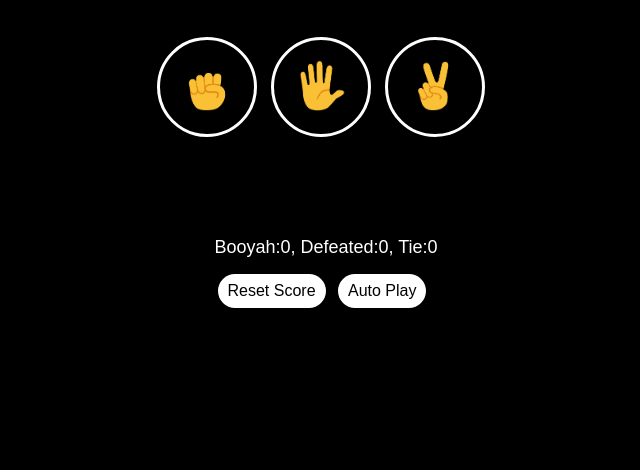
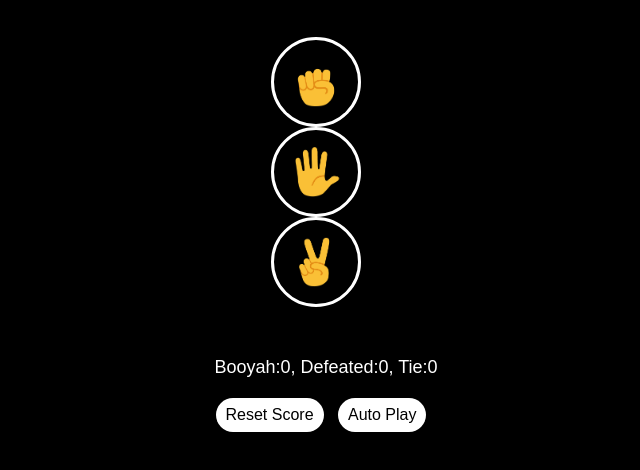
Before and after one commit to VARDHAN2K3/Rock-Paper-Scissor, a plain HTML site: page index.html in a window 1280 px wide. Shown: the part 142-612 px from the top of the page, without its empty margins (314-954 px from the left). Drawn offline with Linux system fonts and the light colour scheme.

Commit message:
Update rps.css

```diff
--- a/rps.css
+++ b/rps.css
@@ -1,13 +1,14 @@
 body{
   font-family:Arial;
-  background-color: black;
-  color:white;
+  background-color: rgb(0, 0, 0);
+  color:rgb(255, 255, 255);
   padding-bottom:100px;
 }
 .rps{
   display:flex;
   flex-direction:column;
   align-items: center;
+  justify-content: space-around;
   margin-top:70px;
 }
 .title{
@@ -15,31 +16,37 @@ body{
   font-size:32px;
   margin-bottom:40px;
 }
-.move-img{
-  height:50px;
+.move-btns-div{
+  margin-bottom:40px;
+  display: flex;
 }
 .move-btn{
   background-color: transparent;
   border:3px solid white;
-  height:100px;
-  width:100px;
-  border-radius:100%;
-  margin-right:10px;
-  margin-bottom:40px;
+  width: 90px;
+  height: 90px;
+  border-radius: 50%;
+  margin-right:20px;
   cursor:pointer;
+  display: flex;
+  align-items: center;
+  justify-content: center;
+}
+.move-img{
+  height:50px;
 }
 .results{
   font-weight:bold;
   font-size:26px;
-  margin-bottom:30px;
+  margin-bottom: 20px;
 }
 .move-results{
   font-size:18px;
+  margin-bottom:30px;
 }
 .score{
-  margin-top:30px;
-  margin-bottom:16px;
   font-size:18px;
+  margin-bottom:20px;
 }
 .reset-btn,
 .auto-play-btn{
@@ -47,7 +54,7 @@ body{
   background-color: white;
   border:none;
   font-size:16px;
-  margin-right:8px;
+  margin-right:10px;
   cursor:pointer;
   transition: opacity 0.15s;
   border-radius: 25px;
@@ -56,8 +63,9 @@ body{
 .auto-play-btn:hover{
   opacity: 0.96;
 }
+
 @media screen and (max-width:412px){
   .title{
-    font-size: 90px;
+    font-size: 60px;
   }
 }
```
